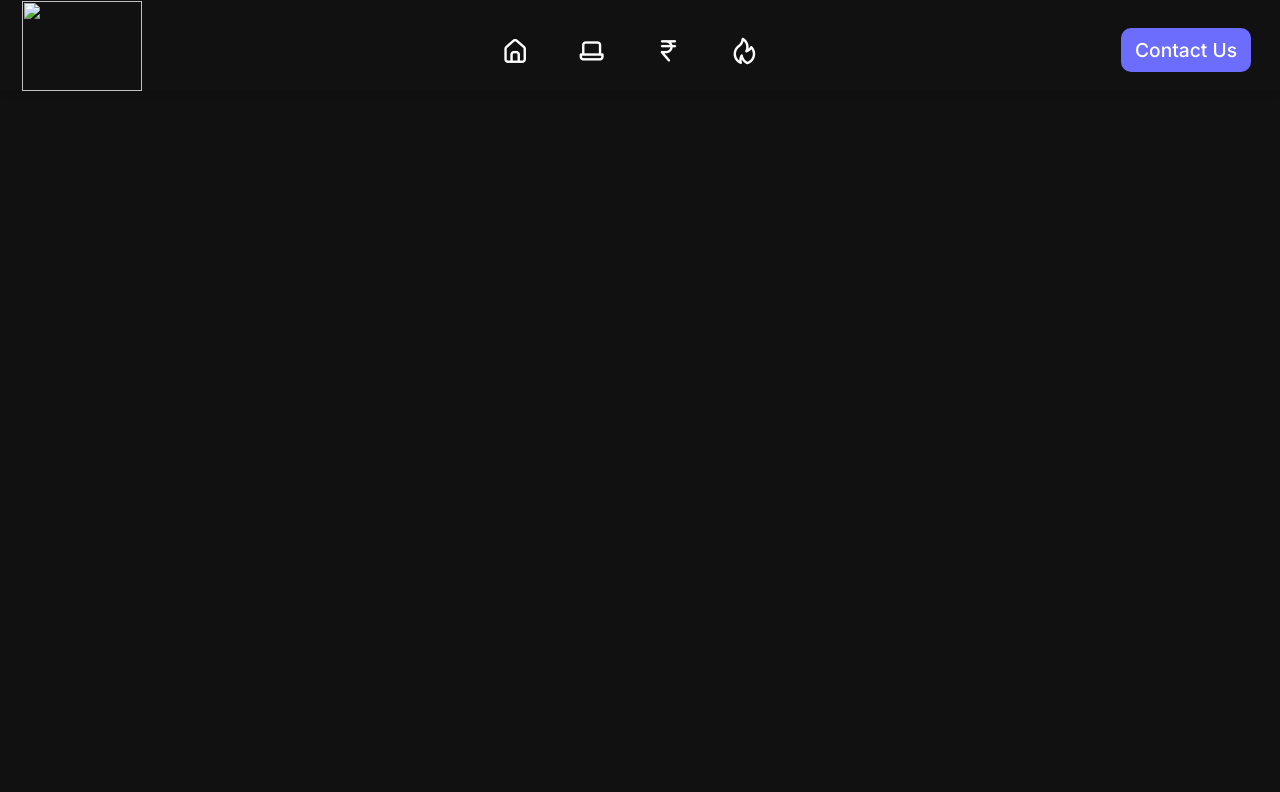
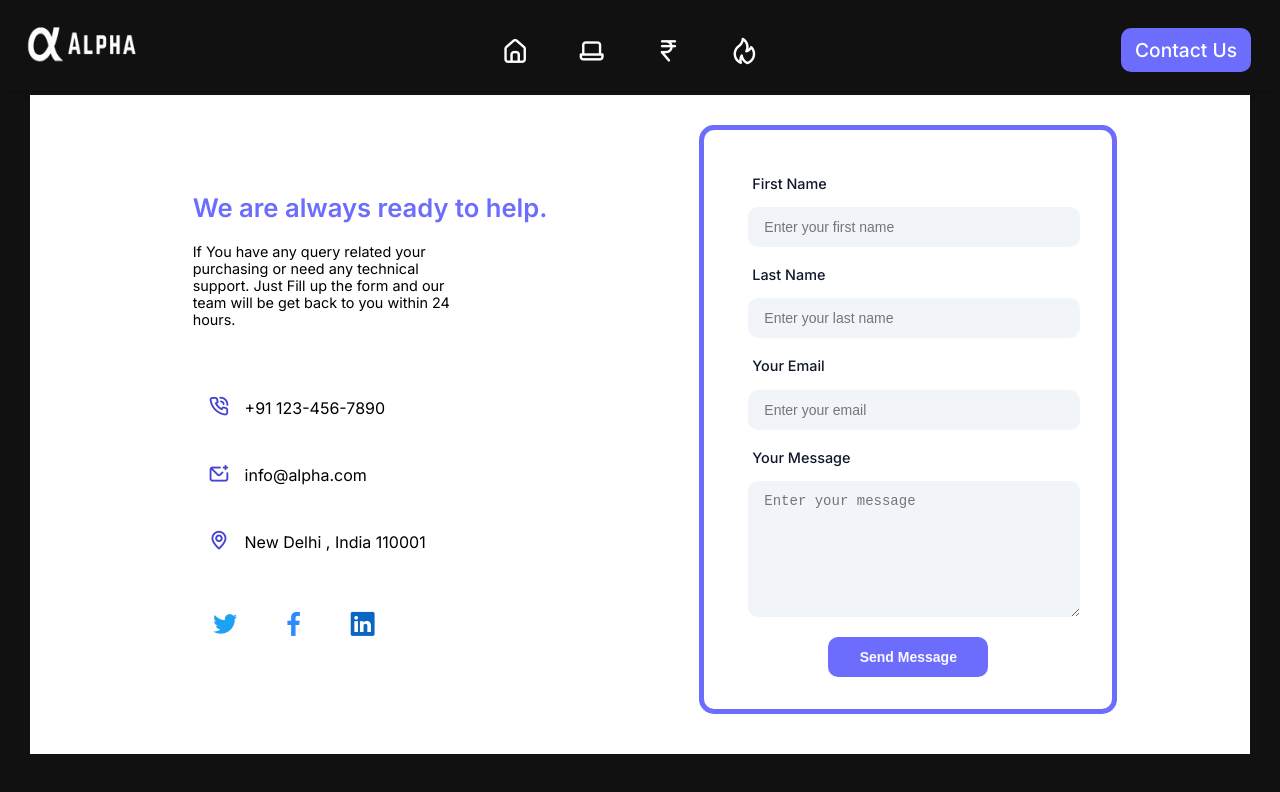
Before and after one commit to raiv200/UI-UX-Challenge-2022, a plain HTML site: page pages/contact-us.html in a window 1280 px wide. Drawn offline with nearby package versions, Linux system fonts and the light colour scheme; files that its build step writes are made by us from their sources.

Commit message:
Contact-us page added

```diff
--- a/pages/contact-us.html
+++ b/pages/contact-us.html
@@ -5,8 +5,9 @@
     <meta charset="UTF-8">
     <meta http-equiv="X-UA-Compatible" content="IE=edge">
     <meta name="viewport" content="width=device-width, initial-scale=1.0">
-    <link rel="stylesheet" href="./styles.css" />
-    <link rel="stylesheet" href="./responsive.css" />
+    <link rel="stylesheet" href="../styles/styles.css" />
+    <link rel="stylesheet" href="../styles/responsive.css" />
+    <link rel="stylesheet" href="../styles/contact-us.css" />
     <link rel="preconnect" href="https://fonts.googleapis.com">
     <link rel="preconnect" href="https://fonts.gstatic.com" crossorigin>
     <link href="https://fonts.googleapis.com/css2?family=Inter:wght@400;500;600;700;800;900&display=swap"
@@ -21,7 +22,7 @@
     <header class="header">
         <a href="/">
             <div class="logo">
-                <img src="./assets/alpha-logo.png" />
+                <img src="../assets/alpha-logo.png" />
             </div>
         </a>
         <div class="nav">
@@ -44,11 +45,60 @@
         </div>
 
         <div class="btn">
-            <a href="contact-us.html">
+            <a href="./contact-us.html">
                 <button>Contact Us</button>
             </a>
         </div>
     </header>
+    <!-- Contact Us Section -->
+    <section class="contact">
+        <div class="contact-left">
+            <div class="contact-quote">
+                <h2>We are always ready to help.</h2>
+                <p>If You have any query related your purchasing or need any technical support. Just Fill up the form
+                    and our team will be get back to you within 24 hours.</p>
+            </div>
+            <div class="contact-content">
+                <p><i class="uil uil-phone-volume"></i> +91 123-456-7890</p>
+                <p><i class="uil uil-envelope-add"></i> info@alpha.com</p>
+                <p><i class="uil uil-map-marker"></i> New Delhi , India 110001</p>
+            </div>
+            <div class="contact-social">
+                <a href="https://www.facebook.com/raiv200/" target="_blank"><i class="uil uil-twitter"></i></a>
+                <a href="https://facebook.com/raiv200" target="_blank"><i class="uil uil-facebook-f"></i></a>
+                <a href="https://www.linkedin.com/in/vikas-rai-7a5309202/" target="_blank"><i
+                        class="uil uil-linkedin"></i></a>
+            </div>
+
+        </div>
+        <div class="contact-right">
+            <div class="contact-form">
+                <form>
+                    <div class="contact-input">
+                        <label for="first-name">First Name</label>
+                        <input id=" first-name" type="text" name="first-name" placeholder="Enter your first name" />
+                    </div>
+                    <div class="contact-input">
+                        <label for="last-name">Last Name</label>
+                        <input id=" last-name" type="text" name="last-name" placeholder="Enter your last name" />
+                    </div>
+                    <div class="contact-input">
+                        <label for="email">Your Email</label>
+                        <input id=" email" type="email" name="email" placeholder="Enter your email" />
+                    </div>
+                    <div class="contact-input">
+                        <label for="message">Your Message</label>
+                        <textarea id="message"  rows="5" cols="50" name="message" placeholder="Enter your message"></textarea>
+                    </div>
+                    <div class="button">
+                        <button type="submit">Send Message</button>
+                    </div>
+                </form>
+            </div>
+        </div>
+    </section>
+
 
 </body>
+
 </html>
--- /dev/null
+++ b/styles/contact-us.css
@@ -0,0 +1,166 @@
+.contact {
+  display: flex;
+  justify-content: space-evenly;
+  flex-wrap: wrap;
+  margin: 95px 30px 0px;
+  background-color: #fff;
+  padding: 30px;
+}
+.contact-left {
+  display: flex;
+  align-items: flex-start;
+  justify-content: center;
+  flex-direction: column;
+  padding: 20px;
+  margin-bottom: 20px;
+
+}
+.contact-left >* {
+    margin:15px 5px;
+}
+.contact-quote {
+  display: flex;
+  align-items: flex-start;
+  justify-content: center;
+  flex-direction: column;
+  width:24rem;
+}
+.contact-quote > h2 {
+  font-size: 1.6rem;
+  font-weight: 600;
+  font-family: "Inter", sans-serif;
+  color: #6c6dfd;
+  margin:5px;
+}
+.contact-quote > p {
+  font-size: 0.9rem;
+  font-weight: 400;
+  font-family: "Inter", sans-serif;
+  color: #000000;
+  margin:20px 10px 20;
+  width: 70%;
+  padding:0 5px;
+}
+.contact-content {
+  display: flex;
+  align-items: flex-start;
+  justify-content: center;
+  flex-direction: column;
+}
+.contact-content > p {
+  font-size: 1rem;
+  font-weight: 400;
+  font-family: "Inter", sans-serif;
+  margin: 15px 10px;
+  padding: 5px 10px;
+}
+
+.contact-content > p > i {
+  font-size: 1.4rem;
+  font-weight: 600;
+  margin-right: 10px;
+}
+.contact-social{
+    display:flex;
+    align-items: center;
+    justify-content:center;
+    margin-left: 18px;
+    margin-top:20px;
+}
+.contact-social > a >i {
+    font-size: 1.8rem;
+    font-weight: 600;
+    padding:10px;
+    margin-right:20px;
+  }
+
+.contact-right {
+  margin-bottom: 10px;
+}
+.contact-form {
+  padding:32px;
+  max-width:28rem;
+  margin:auto;
+  border: 5px solid #6c6dfd;
+  border-radius:15px;
+  font-family:'Inter' , sans-serif;
+}
+
+.contact-form > form {
+  margin-top:10px;
+}
+.contact-input{
+  margin-bottom:1rem;
+}
+.contact-input > label {
+  display:block;
+  margin-left:16px;
+  font-size: 0.9rem;
+  line-height: 1.5rem;
+  font-weight:500;
+  color:rgb(15, 23, 42);
+
+}
+.contact-input > input {
+  margin-top:0.7rem;
+  margin-left:0.75rem;
+  padding:0.5rem 1rem;
+  width:300px;
+  background-color:rgb(241 245 249);
+  border-radius:10px;
+  font-size: 0.875rem;
+  line-height: 1.5rem;
+  color: rgb(51 65 85);
+  border:none;
+  outline:none;
+}
+.contact-input > textarea {
+  margin-top:0.7rem;
+  margin-left:0.75rem;
+  padding:0.5rem 1rem;
+  width:300px;
+  background-color:rgb(241 245 249);
+  border-radius:10px;
+  font-size: 0.875rem;
+  line-height: 1.5rem;
+  color: rgb(51 65 85);
+  border:none;
+  outline:none;
+}
+.button {
+  display: flex;
+  justify-content: center;
+}
+
+.button > button{
+  background-color:#6c6dfd;
+  width:10rem;
+  padding:0.5rem 1rem;
+  border-radius: 10px;
+  font-size: 0.875rem;
+  line-height: 1.5rem;
+  color: rgb(251, 250, 255);
+  font-weight: 600;
+  outline:none;
+  border:none;
+}
+.button >button:hover{
+  background-color: #4444d1 ;
+}
+@media only screen and (max-width: 680px) {
+  .contact-form {
+    padding: 20px;
+  }
+  .contact-left {
+    padding: 20px;
+  }
+}
+
+@media only screen and (max-width: 420px) {
+  .contact-form {
+    padding: 10px;
+  }
+  .contact-left {
+    padding: 10px;
+  }
+}
--- a/styles/styles.css
+++ b/styles/styles.css
@@ -643,6 +643,10 @@ body {
   padding:20px 40px;
   margin:20px 10px;
 }
+.promo-container > div:hover{
+  box-shadow: 0 25px 50px -12px rgb(0 0 0 / 0.25);
+  transition: all 0.3s ease-in;
+}
 .promo-content >p {
   color:#000000;
   font-size: 1.3rem;
@@ -789,6 +793,26 @@ body {
   }
 }
 
+/* Styling the scroll bar  */
+::-webkit-scrollbar {
+  width: 20px;
+}
+
+::-webkit-scrollbar-track {
+  background-color: transparent;
+}
+
+::-webkit-scrollbar-thumb {
+  background-color: #6c6dfd;
+  border-radius: 20px;
+  border: 6px solid transparent;
+  background-clip: content-box;
+}
+
+::-webkit-scrollbar-thumb:hover {
+  background-color: #4444d1;
+}
+
 
 .uil-battery-bolt{
   color:#0ED5FF;
@@ -815,9 +839,18 @@ body {
 .uil-twitter{
  color:#1DA1F2;
 }
-.uil-github{
- color:#ffffff ;
+.uil-facebook-f{
+ color:#2e89ff ;
 }
 .uil-linkedin{
  color:#0a66c2 ;
 }
+.uil-phone-volume{
+  color:#4444d1;
+}
+.uil-envelope-add{
+  color:#4444d1;
+}
+.uil-map-marker{
+  color:#4444d1;
+}
```
Also changed, not shown: index.html (+3 -3 lines), styles/responsive.css (+77 -81 lines), 1 other file.
